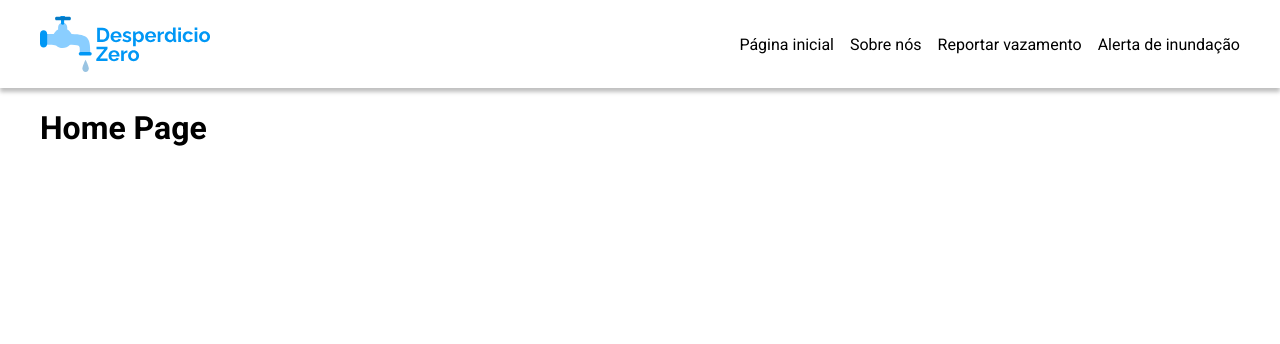
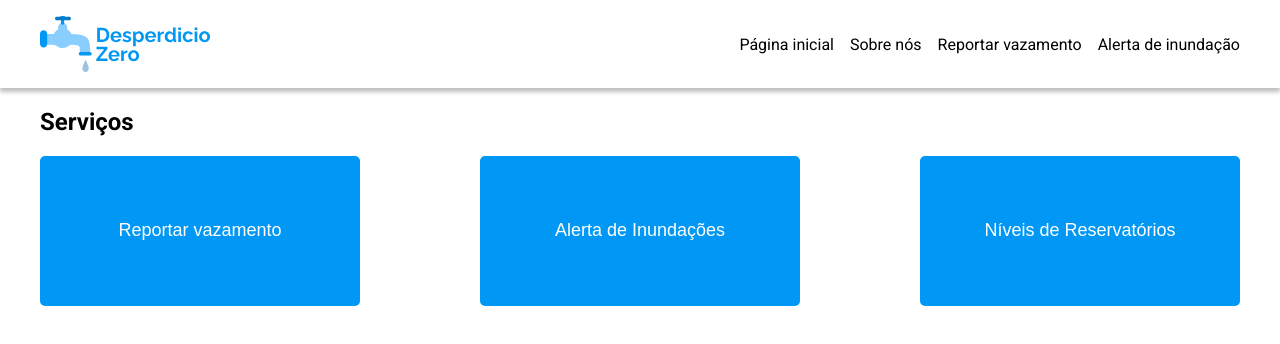
Before and after one commit to llmdev/desperdicio-zero-web, a React (Vite) app: page / in a window 1280 px wide. Shown: the top 344 px of the page. Built offline with nearby package versions, Linux system fonts and the light colour scheme.

Commit message:
componente serviços da home

```diff
--- /dev/null
+++ b/src/components/cardButton/cardButton.component.tsx
@@ -0,0 +1,12 @@
+import React from "react";
+import { CardButtonWrapper } from "./cardButton.style";
+
+function CardButton({children}){
+    return(
+            <CardButtonWrapper>
+                {children}
+            </CardButtonWrapper>
+    );
+}
+
+export default React.memo(CardButton);
--- /dev/null
+++ b/src/components/cardButton/cardButton.style.ts
@@ -0,0 +1,20 @@
+import styled from 'styled-components';
+
+export const CardButtonWrapper = styled('button')`
+    background-color: #0097F5;
+    width: 25vw;
+    height: 150px;
+    border: none;
+    padding: 5vw;
+    border-radius: 5px;
+    color: white;
+    display: flex;
+    align-items: center;
+    justify-content: center;
+    font-size: 18px;
+
+`
+export const Row = styled('div')`
+    display: flex;
+    justify-content: space-between;
+    `
--- a/src/pages/home.tsx
+++ b/src/pages/home.tsx
@@ -1,7 +1,18 @@
 import React from "react";
+import CardButton  from "../components/cardButton/cardButton.component";
+import { Row } from "../components/cardButton/cardButton.style";
 
 function Home() {
-  return <h1>Home Page</h1>
+  return (
+  <div>
+    <h2>Serviços</h2>
+      <Row>
+        <CardButton>Reportar vazamento</CardButton>
+        <CardButton>Alerta de Inundações</CardButton>
+        <CardButton>Níveis de Reservatórios</CardButton>
+      </Row>
+  </div>
+  )
 }
 
 export default React.memo(Home);
```
Also changed, not shown: 2 other files (tests, documents, lock files or other folders).
